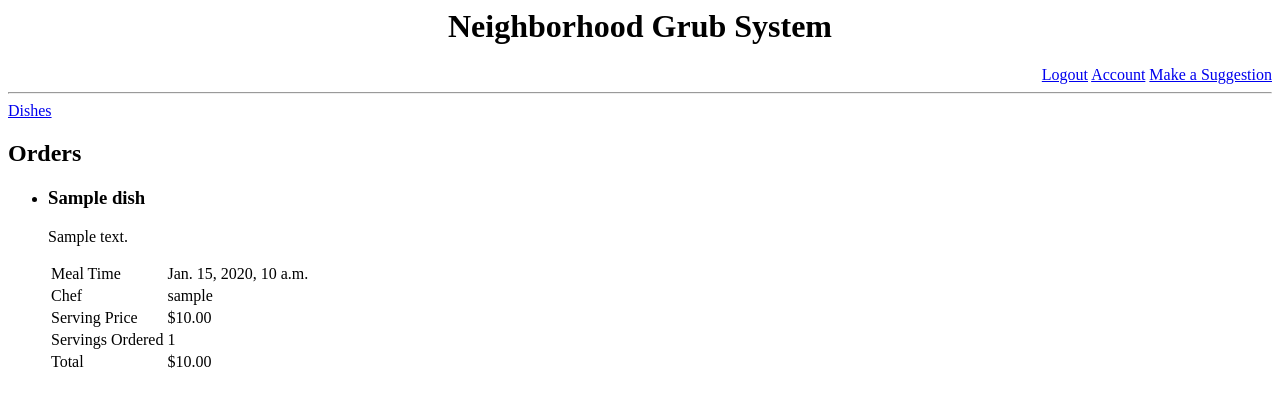
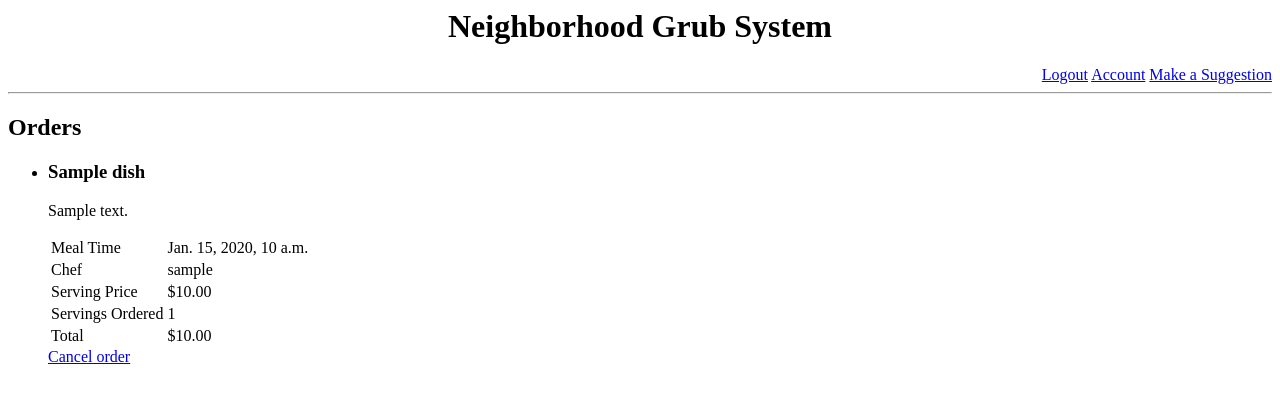
Before and after one commit to MRehman000/Neighborhood-Grub-System, a Django app: page /dishes/orders/ in a window 1280 px wide. Shown: the top 407 px of the page. Run offline with Django 3.2, Linux system fonts and the light colour scheme; a user stored in the database is signed in; tables that the repository leaves empty hold one stand-in row (values such as "Sample post").

Commit message:
Added link to cance order page.

```diff
--- a/django-project/dishes/templates/dishes/orders.html
+++ b/django-project/dishes/templates/dishes/orders.html
@@ -1,8 +1,4 @@
 {% include "ngs/header.html" %}
-
-<div>
-  <a href="/dishes/">Dishes</a>
-</div>
 
 <h2>Orders</h2>
 <ul>
@@ -27,6 +23,7 @@
         <td>Total</td><td>${{ order.total }}</td>
       </tr>
     </table>
+    <a href="{{ order.id }}/cancel/">Cancel order</a>
   </li>
 {% endfor %}
 </ul>
```
